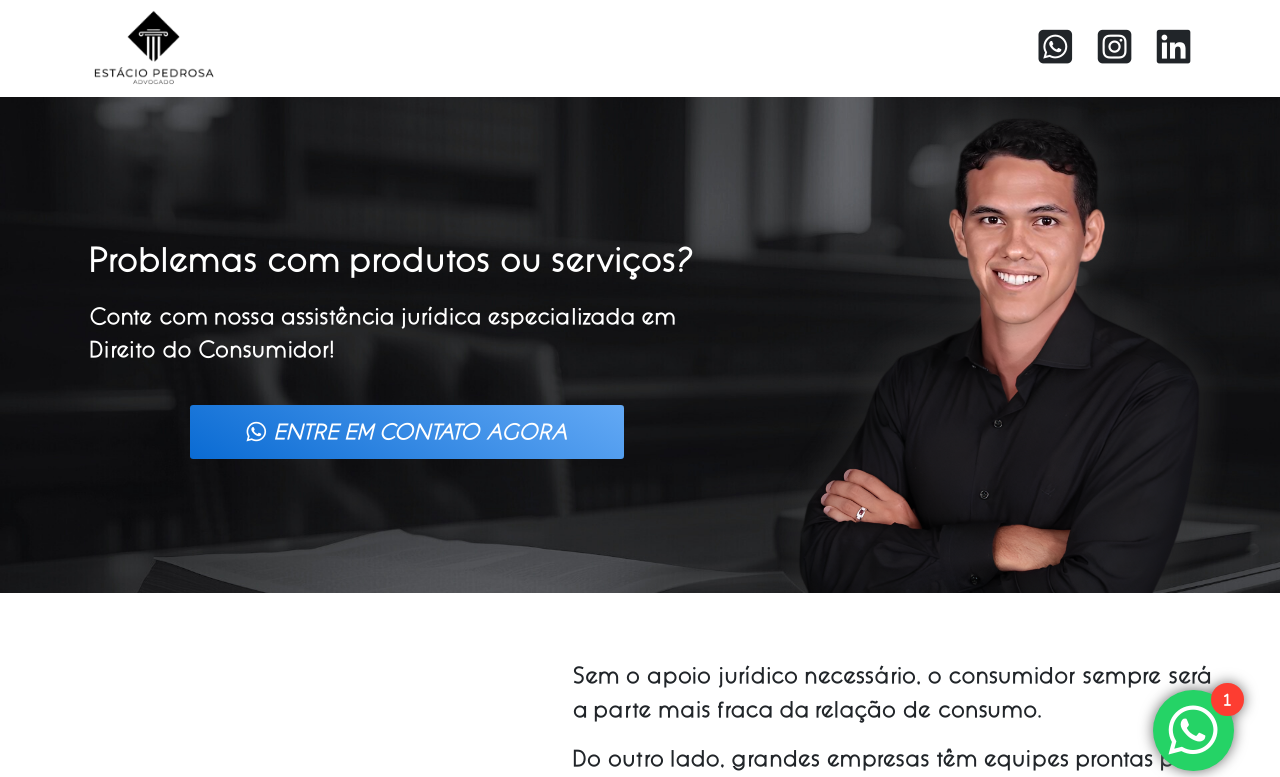
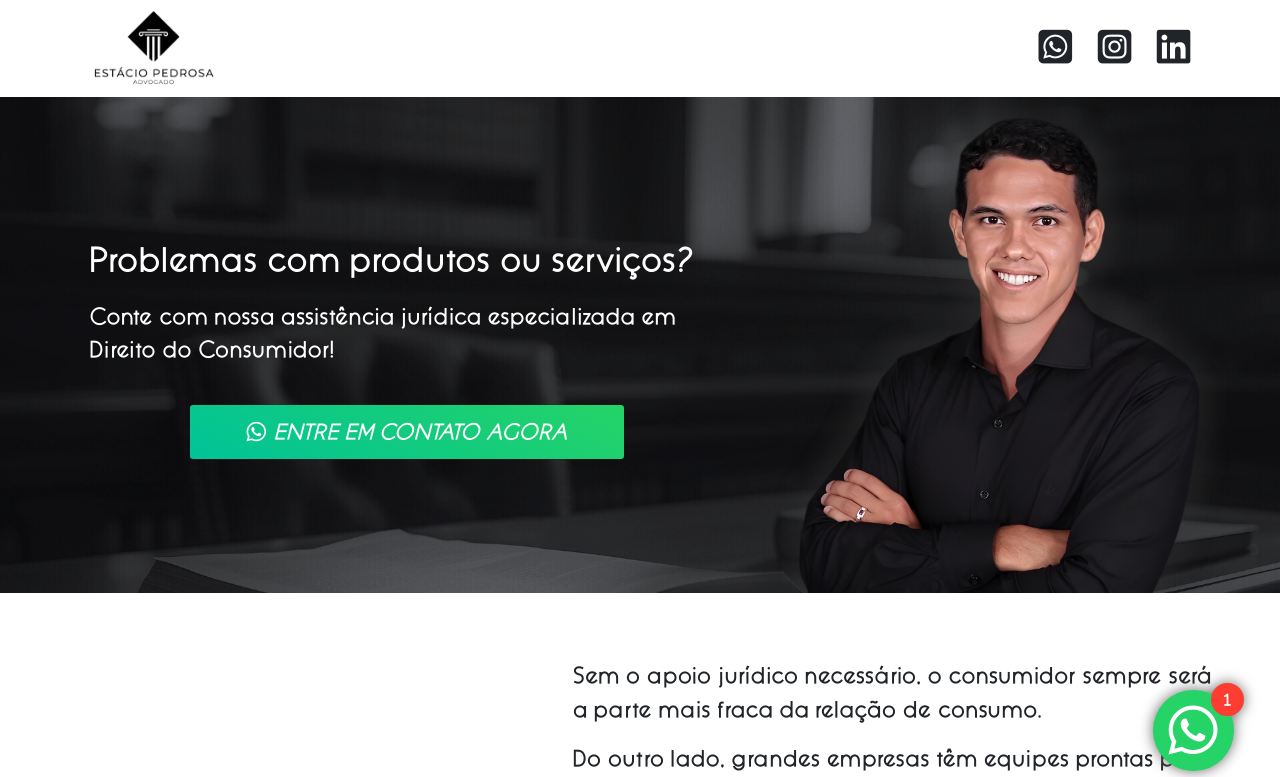
Before and after one commit to gabrielsoarespebr/estacio-pedrosa-advogado, an Angular app: page /home in a window 1280 px wide. Shown: the top 777 px of the page. Built offline with nearby package versions, Linux system fonts and the light colour scheme.

Commit message:
style: CTA button color

```diff
--- a/src/app/shared/components/cta-button/cta-button.component.css
+++ b/src/app/shared/components/cta-button/cta-button.component.css
@@ -5,7 +5,7 @@ a {
 
   border-radius: 0.2rem;
 
-  background: linear-gradient(30deg, #0a6bd3, #63a9f5);
+  background: linear-gradient(30deg, #00C398, #25d366);
   color: white;
 
   padding: 0.7rem 3.5rem;
@@ -24,7 +24,7 @@ a {
   }
 
   &:hover {
-    box-shadow: 0 0 20px #0054ae;
+    box-shadow: 0 0 20px #00C398;
 
     transform: scale(1.03);
   }
```
